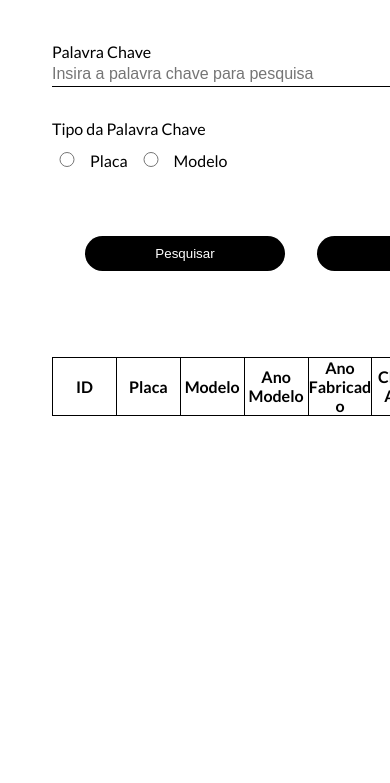
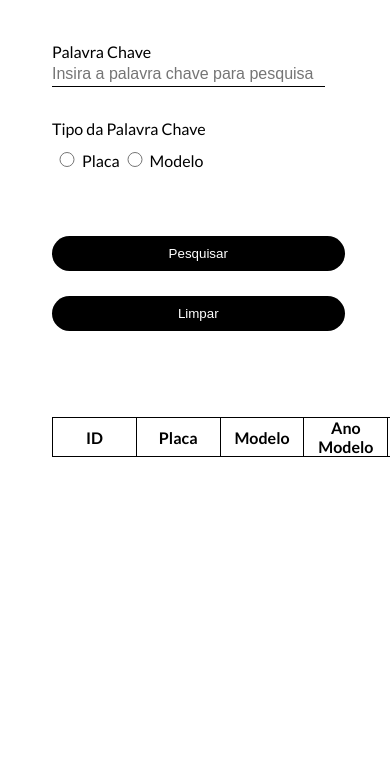
Before and after one commit to fellipews7/oficina, a PHP site: page /Consulta-Carros.php in a window 390 px wide. Shown: the part 61-844 px from the top of the page. Run offline with PHP 8.4, Linux system fonts and the light colour scheme; lists and menus that the app fills with data are empty; some libraries are stand-ins or nearby versions.

Commit message:
:art: fixing and adjusting cadaster screens in the mobile mode

```diff
--- a/Consulta-Carros.php
+++ b/Consulta-Carros.php
@@ -64,8 +64,8 @@
         <br>
         <br>
 
-        <table rules=all>
-          <tr>
+        <table>
+          <thead>
             <th>ID</th>
             <th>Placa</th>
             <th>Modelo</th>
@@ -73,7 +73,7 @@
             <th>Ano Fabricado</th>
             <th>Cliente Atual</th>
             <th></th>
-          </tr>
+          </thead>
           <tr>
               <?php
               if(isset($_GET['nPesquisarCarroCon'])) {
--- a/Consulta-Cliente.php
+++ b/Consulta-Cliente.php
@@ -86,7 +86,6 @@
             <th>Endereço</th>
             <th>Telefone</th>
             <th>CPF</th>
-            <th></th>
           </tr>
           <tr>
               <?php
--- a/assets/css/Consulta.css
+++ b/assets/css/Consulta.css
@@ -434,6 +434,10 @@ main {
 }
 
 /*------------------------------------------------------------------------*/
+table, table th {
+  border: 1px solid black;
+  border-collapse: collapse;
+}
 
 .form {
   margin-top: 0rem;
@@ -448,16 +452,6 @@ main {
 	padding: 50px 20px;
   display: flex;
   flex-direction: column;
-}
-
-.columns {
-  display: flex;
-  justify-content: left;
-  align-items: left;
-}
-
-.column:nth-child(2) {
-  padding-left: 50px;
 }
 
 .inputs-form{
@@ -621,25 +615,50 @@ transition: 0.2s;
   border: none;
 }
 
-@media (max-width: 912px) {
+@media (max-width: 980px) {
+  .form input[type="text"], .form input[type="date"] {
+    width: 70vw;
+    display: block;
+  }
+
   .inputs-form {
       display: flex;
       justify-content: center;
       align-items: center;
-
       flex-direction: column;
-
       margin-bottom: 1rem;
   }
 
   .btn-group {
       margin-bottom: 3rem;
+      justify-content: unset;
+      align-items: unset;
+  }
+
+  .wrapper label {
+    margin: 0;
   }
 }
 
-@media (max-width: 640px) {
-    .form {
-        width: 100%;
+@media (max-width: 645px) {
+    .form input[type="text"], .form input[type="date"] {
+      width: 70vw;
+      display: block;
+    }
+}
+
+@media (max-width: 515px) {
+  .btn-group {
+    flex-direction: column;
+  }
+
+  .btn-group button {
+    margin: 0;
+    width: 75vw;
+  }
+
+  .btn-group button:first-child {
+    margin-bottom: 3vh;
   }
 }
 
--- a/assets/css/styles.css
+++ b/assets/css/styles.css
@@ -437,7 +437,16 @@ main {
   }
 }
 
-@media only screen and (max-width: 855px) {
+@media only screen and (max-width: 980px) {
+  .form {
+    width: 95%;
+    height: 75%;
+  }
+
+  .column {
+    padding: 0;
+  }
+
   .main__cards {
     grid-template-columns: 1fr;
     gap: 10px;
```
Also changed, not shown: assets/css/Cadastro.css (+32 -4 lines). Lines whose indentation alone changed are shown as unchanged.
